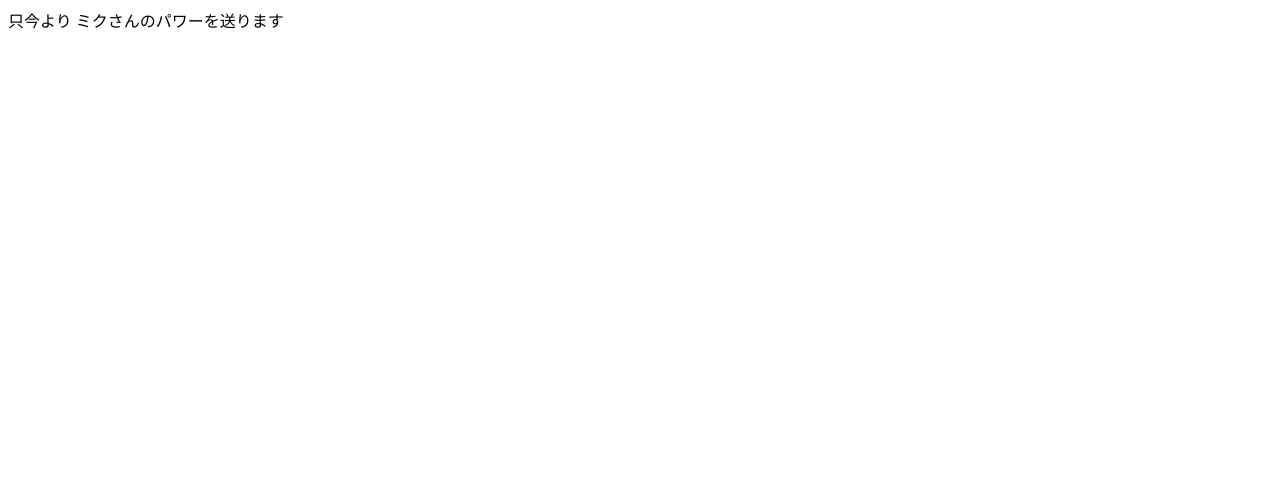
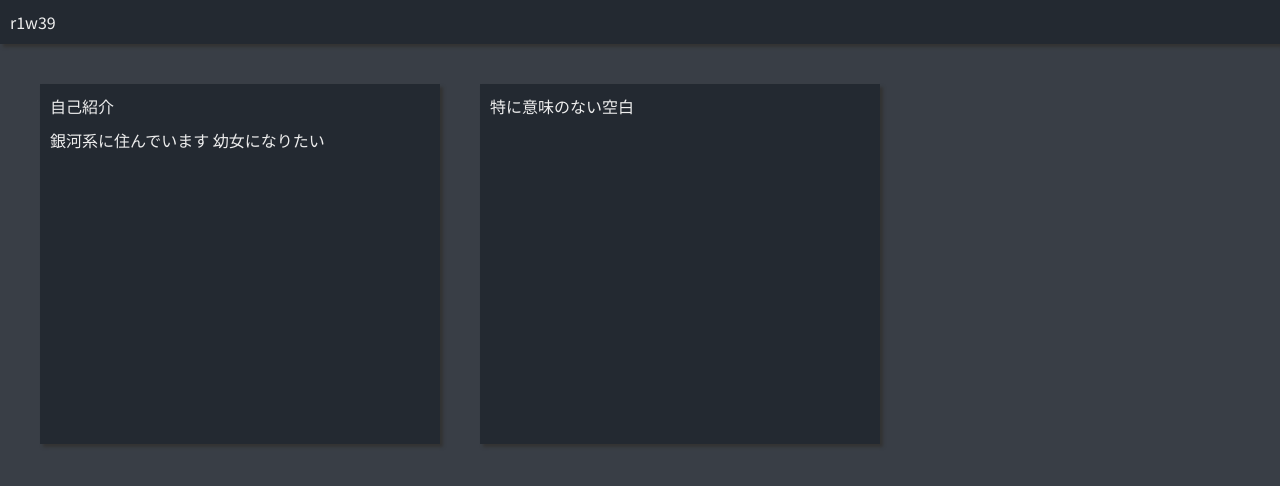
Before and after one commit to jujujusin/helloworld, a plain HTML site: page index.html in a window 1280 px wide. Drawn offline with Linux system fonts and the light colour scheme.

Commit message:
1000円欲しい

```diff
--- a/index.html
+++ b/index.html
@@ -1,8 +1,22 @@
 <html>
 	<head>
-		<title></title>
+		<title>my blog</title>
+		<link href="./static/style.css" rel="stylesheet">
+		<link rel="preconnect" href="https://fonts.gstatic.com">
+		<link href="https://fonts.googleapis.com/css2?family=Noto+Sans+JP&display=swap" rel="stylesheet">
 	</head>
 	<body>
-		<p>只今より ミクさんのパワーを送ります</p>
+		<header>
+			<ul>
+				<li>r1w39</li>
+			</ul>
+		</header>
+		<div class="c1">
+			<p>自己紹介</p>
+			<p>銀河系に住んでいます 幼女になりたい</p>
+		</div>
+		<div class="c2">
+			<p>特に意味のない空白</p>
+		</div>
 	</body>
 </html>
--- /dev/null
+++ b/static/style.css
@@ -0,0 +1,37 @@
+* {
+	margin:0;
+	padding:0;
+	color: #eeeeee;
+	font-family: 'Noto Sans JP', sans-serif;
+}
+body {
+	background-color: #393e46;
+}
+header {
+	padding: 10px;
+	color: #eeeeee;
+	background-color: #232931;
+	box-shadow: 3px 3px 3px #333333;
+}
+ul {
+	list-style-type: none;
+}
+.c1 {
+	width: 400px;
+	height: 360px;
+	box-shadow: 3px 3px 3px #333333;
+	margin: 40px 0px 0px 40px;
+	background-color: #232931;
+	float:left;
+}
+.c1 p, .c2 p{
+	margin: 10px;
+}
+.c2 {
+	width: 400px;
+	height: 360px;
+	box-shadow: 3px 3px 3px #333333;
+	margin: 40px 0px 0px 40px;
+	background-color: #232931;
+	float: left;
+}
```
